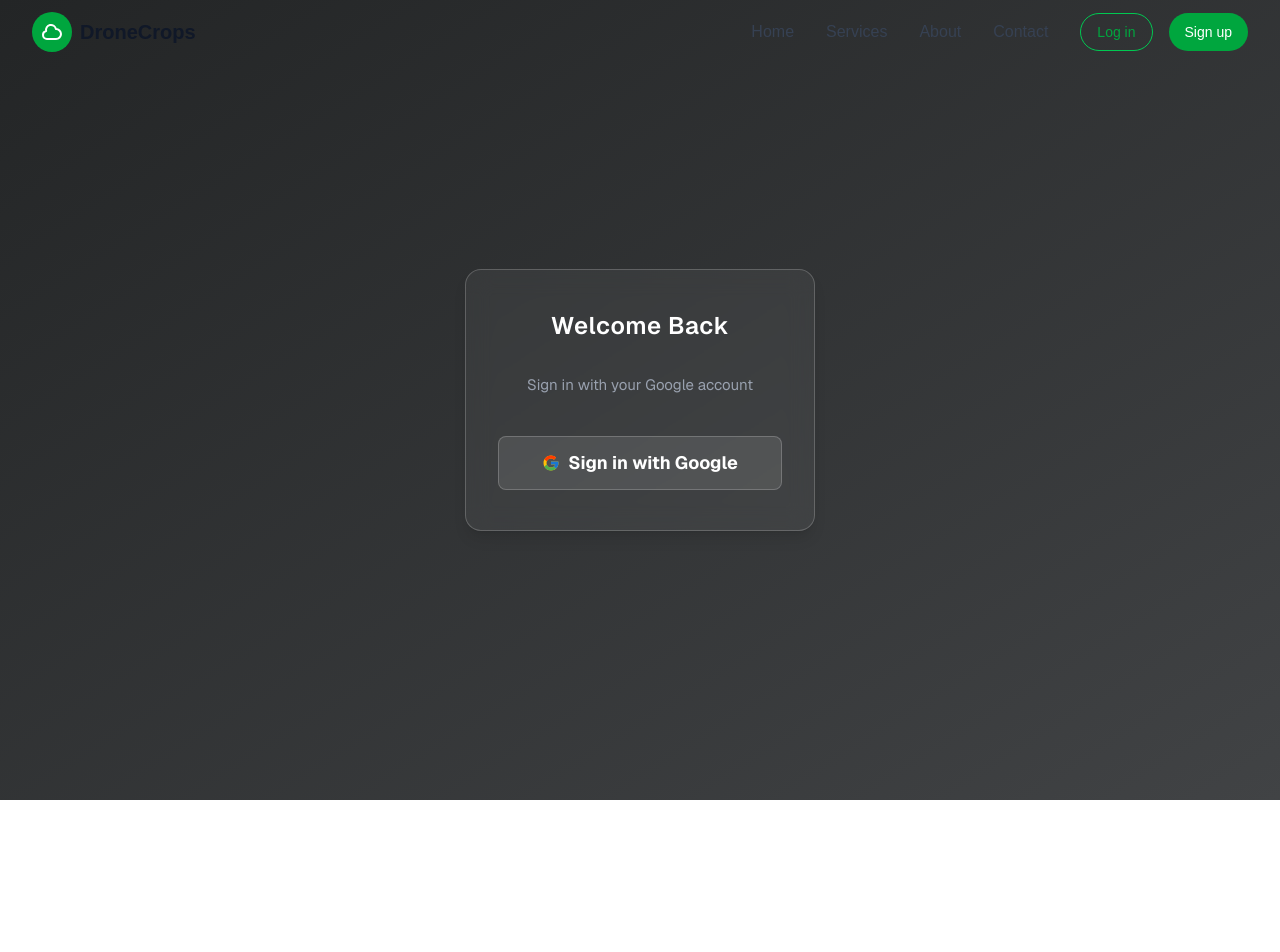
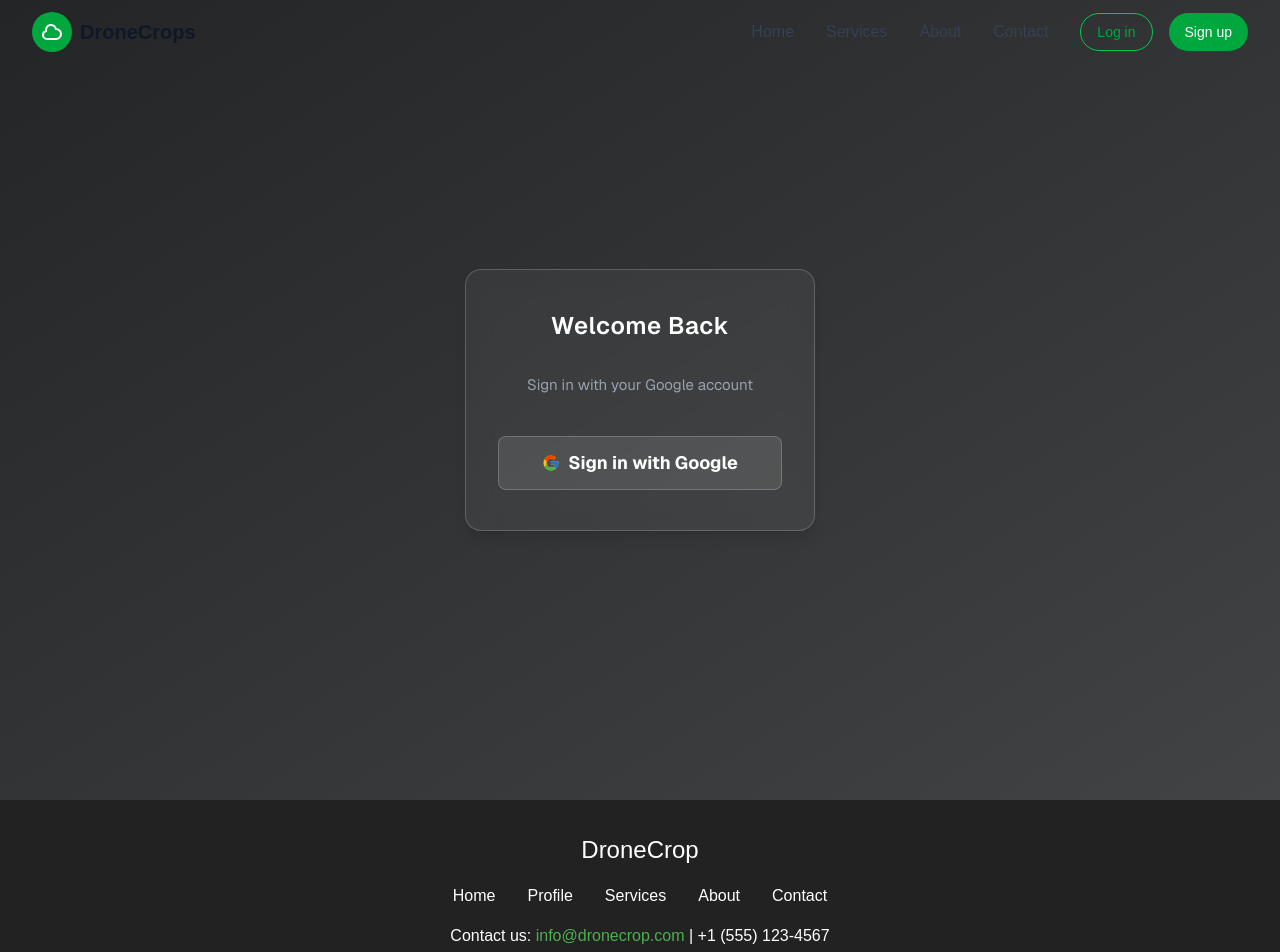
Before and after one commit to Rtarun3606k/drone-crop, a Next.js app: page /login in a window 1280 px wide. Shown: the top 952 px of the page. Before the commit the page ends 800 px from the top, so only its background shows below. Built offline with nearby package versions, Linux system fonts and the light colour scheme; no server answers.

Commit message:
Add Footer component to user layout for improved page structure

```diff
--- a/app/(views)/(user)/layout.jsx
+++ b/app/(views)/(user)/layout.jsx
@@ -1,3 +1,4 @@
+import Footer from "@/app/components/Footer";
 import Navbar from "@/app/components/Navbar";
 import React from "react";
 
@@ -6,6 +7,7 @@ const layout = ({ children }) => {
     <div>
       <Navbar />
       {children}
+      <Footer />
     </div>
   );
 };
```
